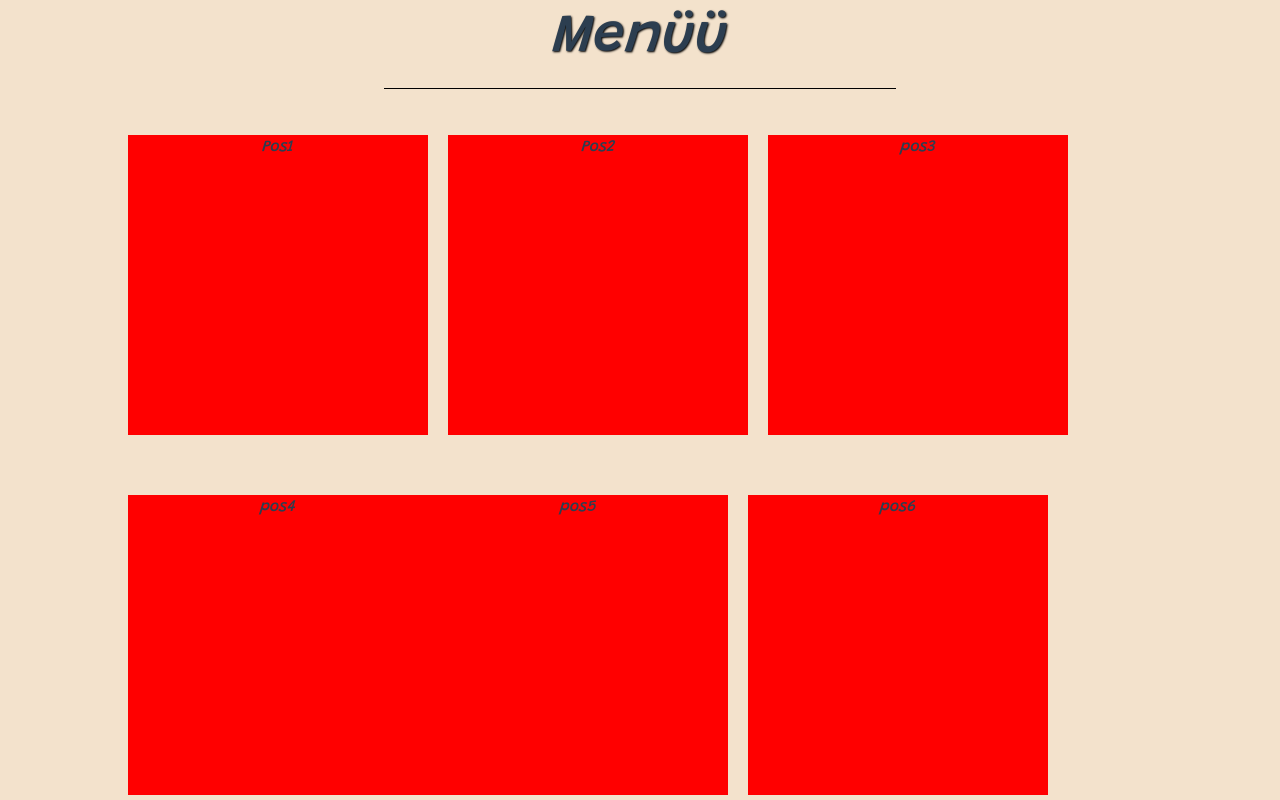
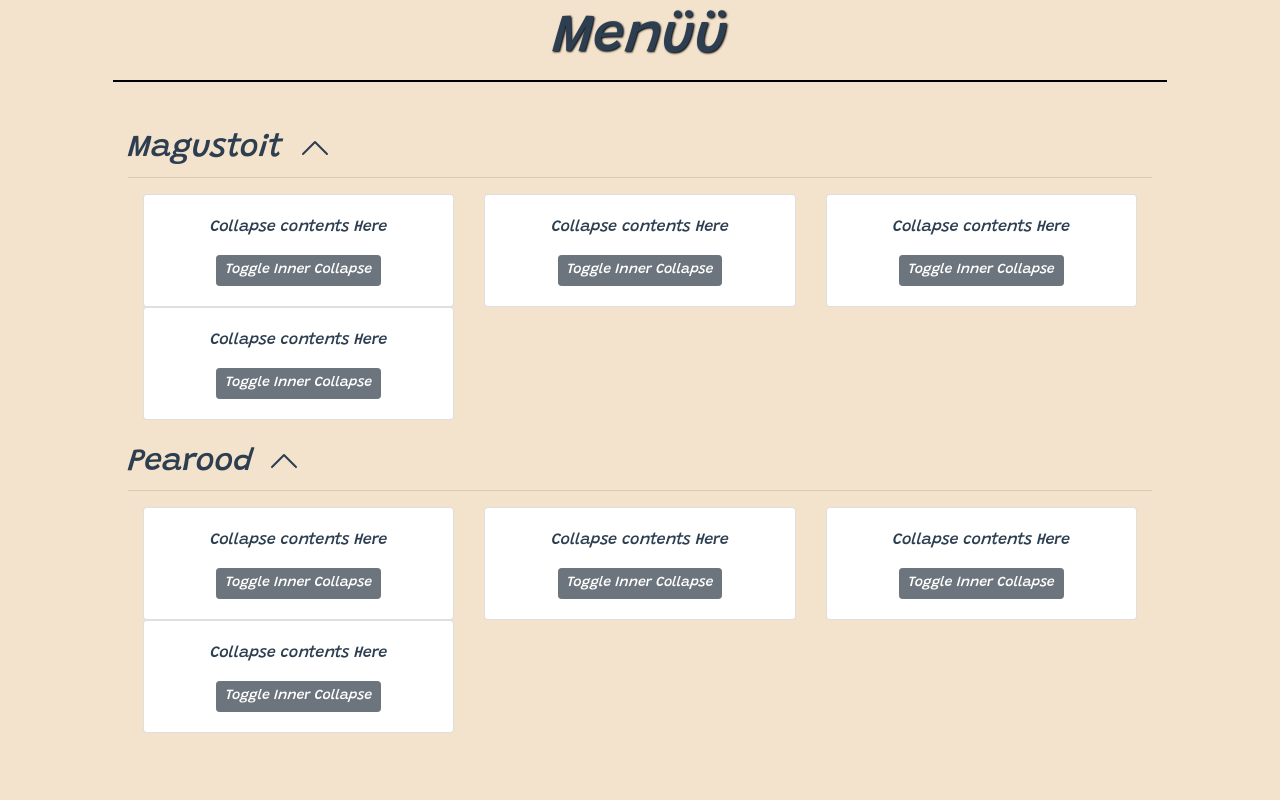
Before and after one commit to Alrudo/big-bobbys-restaurant-frontend, a Vue app: page /menu in a window 1280 px wide. Shown: the part 420-1220 px from the top of the page. After the commit the page ends 1183 px from the top, so only its background shows below. Built offline with nearby package versions, Linux system fonts and the light colour scheme.

Commit message:
Some bootstrap examples for Sanja

```diff
--- a/package.json
+++ b/package.json
@@ -9,6 +9,7 @@
   },
   "dependencies": {
     "bootstrap": "^4.5.2",
+    "bootstrap-icons-vue": "^0.2.0",
     "bootstrap-vue": "^2.17.3",
     "core-js": "^3.6.5",
     "sass": "^1.26.11",
--- a/src/views/Menu.vue
+++ b/src/views/Menu.vue
@@ -1,44 +1,141 @@
 <template>
   <div id="menu">
     <h1>Menüü</h1>
-    <hr>
-    <section class="d-flex flex-row flex-wrap">
-      <article class="pos">
-        Pos1
-      </article>
-      <article class="pos">
-        Pos2
-      </article>
-      <article class="pos">
-        pos3
-      </article>
-      <article class="pos">
-        pos4
-      </article>
-      <article class="pos">
-        pos5
-      </article>
-      <article class="pos">
-        pos6
-      </article>
-      <article class="pos">
-        pos7
-      </article>
-      <article class="pos">
-        pos8
-      </article>
-    </section>
+    <hr class="m-0 p-0 mb-3" style="border: 1px solid black">
+    <div class="container">
+      <!--
+      ################################################
+      #                  Magustoidud                 #
+      ################################################
+      -->
+      <div class="row mt-5">
+        <h2>Magustoit</h2>
+        <div class="ml-3 h2">
+          <b-icon icon="chevron-up" v-if="desert" @click="desert=false"></b-icon>
+          <b-icon icon="chevron-down" v-if="!desert" @click="desert=true"></b-icon>
+        </div>
+      </div>
+      <hr class="my-0 mb-3">
+      <b-collapse id="collapse-1" v-model="desert" class="mt-2">
+        <div class="row">
+          <div class="col-12 col-md-6 col-lg-4">
+            <b-card>
+              <p class="card-text">Collapse contents Here</p>
+              <b-button v-b-toggle.collapse-1-inner size="sm">Toggle Inner Collapse</b-button>
+              <b-collapse id="collapse-1-inner" class="mt-2">
+                <b-card>Hello!</b-card>
+              </b-collapse>
+            </b-card>
+          </div>
+          <div class="col-12 col-md-6 col-lg-4">
+            <b-card>
+              <p class="card-text">Collapse contents Here</p>
+              <b-button v-b-toggle.collapse-1-inner size="sm">Toggle Inner Collapse</b-button>
+              <b-collapse id="collapse-1-inner" class="mt-2">
+                <b-card>Hello!</b-card>
+              </b-collapse>
+            </b-card>
+          </div>
+          <div class="col-12 col-md-6 col-lg-4">
+            <b-card>
+              <p class="card-text">Collapse contents Here</p>
+              <b-button v-b-toggle.collapse-1-inner size="sm">Toggle Inner Collapse</b-button>
+              <b-collapse id="collapse-1-inner" class="mt-2">
+                <b-card>Hello!</b-card>
+              </b-collapse>
+            </b-card>
+          </div>
+          <div class="col-12 col-md-6 col-lg-4">
+            <b-card>
+              <p class="card-text">Collapse contents Here</p>
+              <b-button v-b-toggle.collapse-1-inner size="sm">Toggle Inner Collapse</b-button>
+              <b-collapse id="collapse-1-inner" class="mt-2">
+                <b-card>Hello!</b-card>
+              </b-collapse>
+            </b-card>
+          </div>
+        </div>
+      </b-collapse>
+
+      <!--
+      ################################################
+      #                   Pearood                    #
+      ################################################
+      -->
+      <div class="row mt-4">
+        <h2>Pearood</h2>
+        <div class="ml-3 h2">
+          <b-icon icon="chevron-up" v-if="main_meal" @click="main_meal=false"></b-icon>
+          <b-icon icon="chevron-down" v-if="!main_meal" @click="main_meal=true"></b-icon>
+        </div>
+      </div>
+      <hr class="my-0 mb-3">
+      <b-collapse id="collapse-1" v-model="main_meal" class="mt-2">
+        <div class="row">
+          <div class="col-12 col-md-6 col-lg-4">
+            <b-card>
+              <p class="card-text">Collapse contents Here</p>
+              <b-button v-b-toggle.collapse-1-inner size="sm">Toggle Inner Collapse</b-button>
+              <b-collapse id="collapse-1-inner" class="mt-2">
+                <b-card>Hello!</b-card>
+              </b-collapse>
+            </b-card>
+          </div>
+          <div class="col-12 col-md-6 col-lg-4">
+            <b-card>
+              <p class="card-text">Collapse contents Here</p>
+              <b-button v-b-toggle.collapse-1-inner size="sm">Toggle Inner Collapse</b-button>
+              <b-collapse id="collapse-1-inner" class="mt-2">
+                <b-card>Hello!</b-card>
+              </b-collapse>
+            </b-card>
+          </div>
+          <div class="col-12 col-md-6 col-lg-4">
+            <b-card>
+              <p class="card-text">Collapse contents Here</p>
+              <b-button v-b-toggle.collapse-1-inner size="sm">Toggle Inner Collapse</b-button>
+              <b-collapse id="collapse-1-inner" class="mt-2">
+                <b-card>Hello!</b-card>
+              </b-collapse>
+            </b-card>
+          </div>
+          <div class="col-12 col-md-6 col-lg-4">
+            <b-card>
+              <p class="card-text">Collapse contents Here</p>
+              <b-button v-b-toggle.collapse-1-inner size="sm">Toggle Inner Collapse</b-button>
+              <b-collapse id="collapse-1-inner" class="mt-2">
+                <b-card>Hello!</b-card>
+              </b-collapse>
+            </b-card>
+          </div>
+        </div>
+      </b-collapse>
+    </div>
   </div>
 </template>
 
 <script>
+import { BIcon } from 'bootstrap-vue'
 
 export default {
-  name: "Menu"
+  name: "Menu",
+  data: function () {
+    return {
+      desert: true,
+      main_meal: true
+    }
+  },
+  components: {
+    BIcon
+  }
 }
 </script>
 
 <style scoped>
+.collapsed > .when-opened,
+:not(.collapsed) > .when-closed {
+  display: none;
+}
 #menu {
   width: 80%;
   margin: 30px auto;
@@ -49,17 +146,15 @@ h1 {
   text-shadow: 1px 1px 2px black;
   font-size: 3.5rem;
 }
-hr {
-  width: 50%;
-  border-color: black;
-  border-width: 1.5px;
-  padding-bottom: 30px;
+hr{
+  margin-right: -15px !important;
+  margin-left: -15px !important;
 }
 .pos {
-  width: 300px;
-  height: 300px;
+  width: 100%;
+  height: 200px;
   background: red;
-  margin-right: 20px;
+  padding: 20px;
   margin-bottom: 60px;
 }
 .pos:nth-of-type(4n+0) {
```
Also changed, not shown: 1 other file (tests, documents, lock files or other folders).
